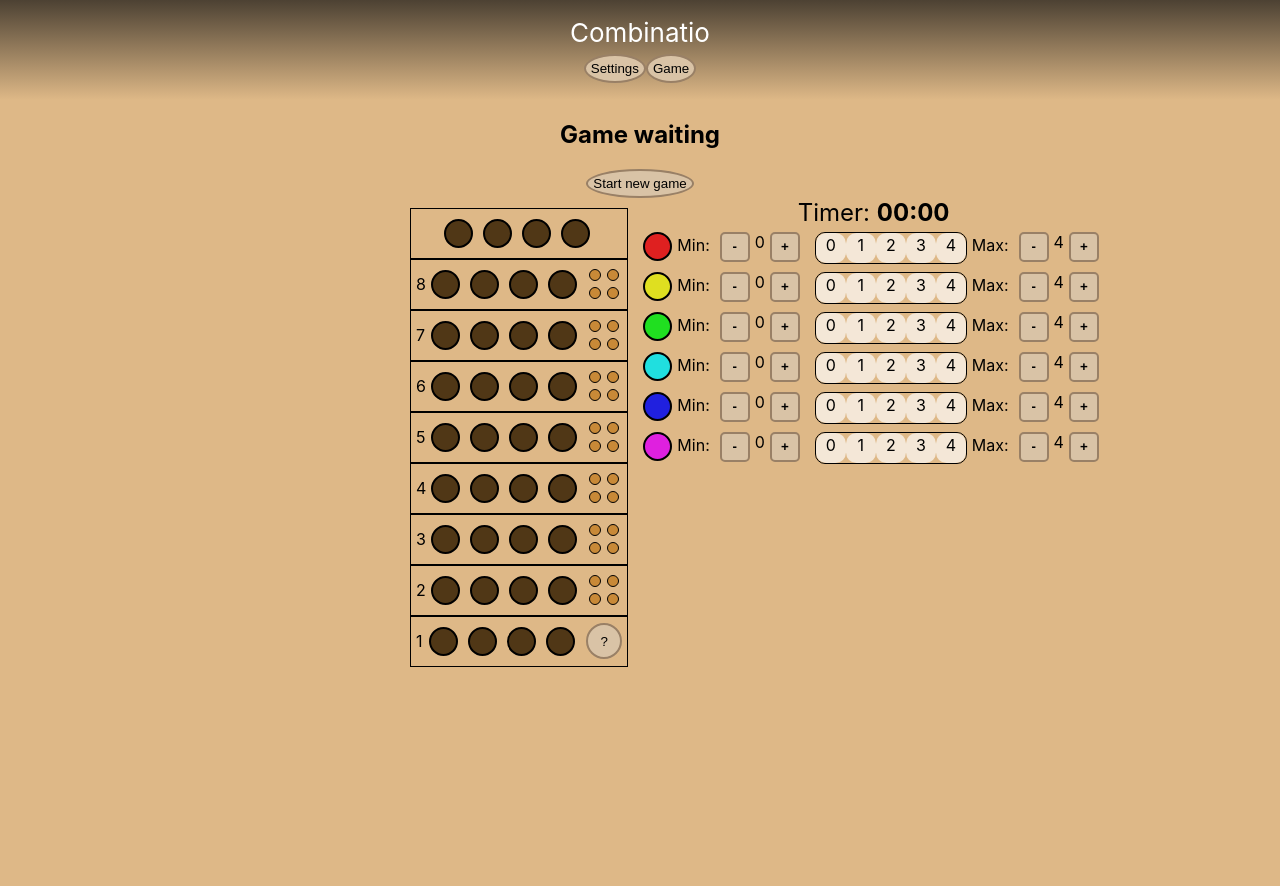
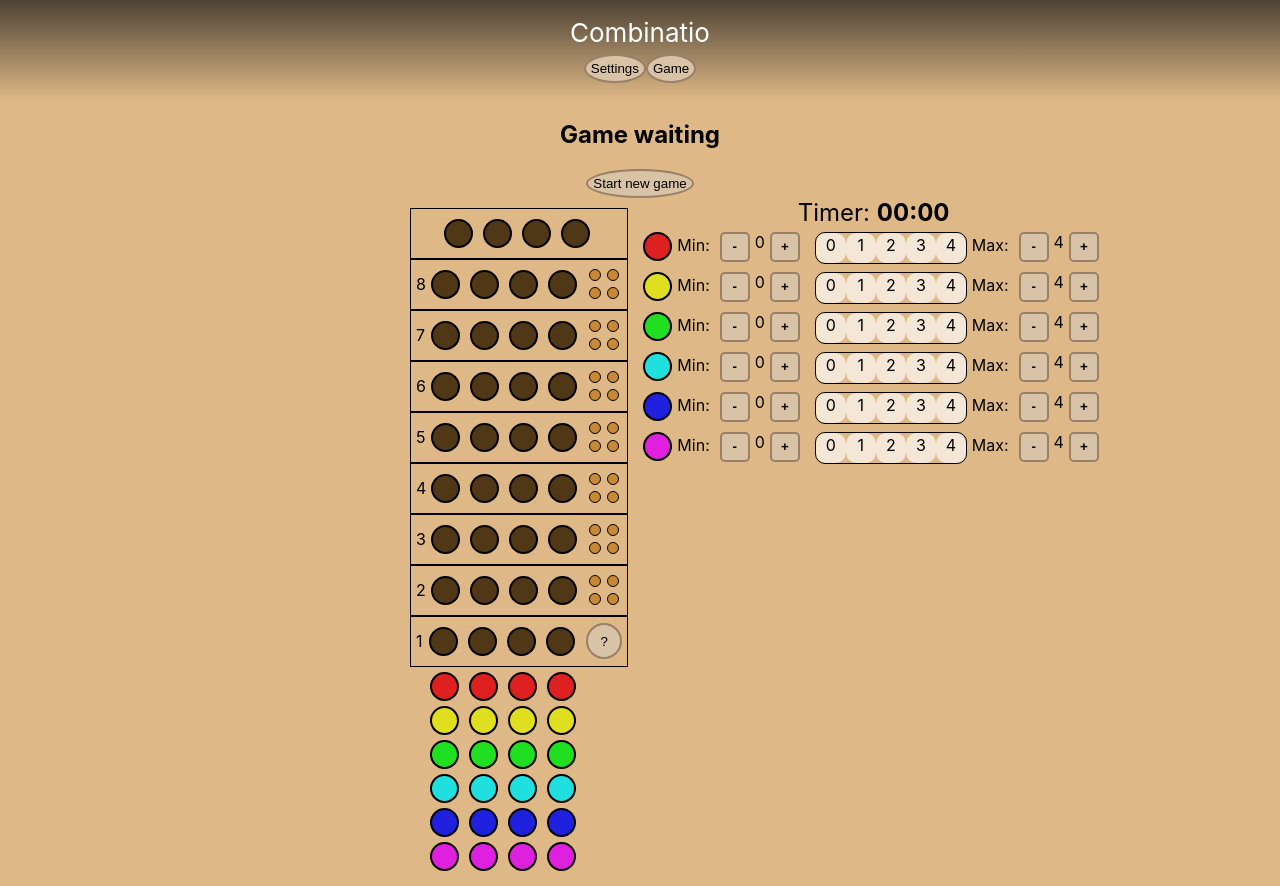
Before and after one commit to Radivis/combinatio, a React (Create React App) app: page / in a window 1280 px wide. Before the commit the page ends 800 px from the top, so only its background shows below. Built offline with nearby package versions, Linux system fonts and the light colour scheme.

Commit message:
Added SlotHints

```diff
--- a/src/components/ColorBuckets/ColorBuckets.tsx
+++ b/src/components/ColorBuckets/ColorBuckets.tsx
@@ -29,7 +29,7 @@ const ColorBuckets = (props: colorBucketsProps) => {
                         saturation: color.saturation,
                         lightness: color.lightness
                     }}>
-                        <ColorPin key={color.hue} color={color}/>
+                        <ColorPin key={color.hue} color={color} isOpacityToogleActive={true}/>
                     </Drag>
                     {areColorAmountHintsActive ? <MinMaxControl
                         key={color.hue + 720}
--- a/src/components/ColorPin/ColorPin.css
+++ b/src/components/ColorPin/ColorPin.css
@@ -7,3 +7,7 @@
     border-style: solid;
     margin: 5px;
 }
+
+.opaque {
+    opacity: 0.15;
+}
--- a/src/components/ColorPin/ColorPin.tsx
+++ b/src/components/ColorPin/ColorPin.tsx
@@ -1,14 +1,28 @@
+import { useState } from "react";
+
 import Color from "../../util/Color";
 
 import './ColorPin.css';
 
 interface ColorPinProps {
     color: Color;
+    isOpacityToogleActive?: boolean
 }
 
 const ColorPin = (props: ColorPinProps) => {
-    const { color } = props;
-    return <div className='colorPin' style={{backgroundColor: color.hsl}}></div>;
+    const { color, isOpacityToogleActive } = props;
+
+    const [isOpaque, setIsOpaque] = useState<boolean>(false);
+
+    const className=`colorPin ${isOpaque ? 'opaque' : ''}`.trim();
+
+    const onClick = (ev: any) => {
+        if (isOpacityToogleActive) {
+            setIsOpaque((prevIsOpaque) => !prevIsOpaque);
+        }
+    }
+
+    return <div className={className} style={{backgroundColor: color.hsl}} onClick={onClick}></div>;
 };
 
 export default ColorPin;
--- a/src/components/Game/Game.tsx
+++ b/src/components/Game/Game.tsx
@@ -6,6 +6,7 @@ import SolutionRow from "../SolutionRow/SolutionRow";
 import Color from "../../util/Color";
 import Colors from "../../util/Colors";
 import ColorBuckets from "../ColorBuckets/ColorBuckets";
+import SlotHints from "../SlotHints/SlotHints";
 import Timer from "../Timer/Timer";
 import { range } from "../../util/range";
 
@@ -99,6 +100,7 @@ const Game = (props: gameProps) => {
                     shouldClearBoard = {shouldClearBoard}
                     setShouldClearBoard = {setShouldClearBoard}
                 />)}
+                <SlotHints baseColorsDataString={baseColorsDataString} />
             </div>
             <div className="side-panel">
                 <div>
--- /dev/null
+++ b/src/components/SlotHints/SlotHintColumn.tsx
@@ -0,0 +1,28 @@
+import { colorsDataString } from '../../interfaces/types';
+import Colors from '../../util/Colors';
+import Color from '../../util/Color';
+import ColorPin from '../ColorPin/ColorPin';
+
+import './SlotHintColumn.css';
+
+interface slotHintColumnProps {
+    baseColorsDataString: colorsDataString
+}
+
+const SlotHintColumn = (props: slotHintColumnProps) => {
+    const { baseColorsDataString } = props;
+
+    const baseColors = Colors.deserialize(baseColorsDataString);
+
+    return (
+        <div className='slot-hint-column'>
+            {baseColors.map((color: Color) => {
+                return (
+                    <ColorPin key={color.hue} color={color} isOpacityToogleActive={true}/>
+                );
+            })}
+        </div>
+    );
+};
+
+export default SlotHintColumn;
--- /dev/null
+++ b/src/components/SlotHints/SlotHints.css
@@ -0,0 +1,6 @@
+.slot-hints-container {
+    display: flex;
+    flex-direction: row;
+    flex-wrap: nowrap;
+    padding-left: 15px;
+}
--- /dev/null
+++ b/src/components/SlotHints/SlotHints.tsx
@@ -0,0 +1,29 @@
+import { colorsDataString } from '../../interfaces/types';
+import Colors from '../../util/Colors';
+import { range } from '../../util/range';
+import { numPinsPerRow } from '../../constants';
+import SlotHintColumn from './SlotHintColumn';
+
+import './SlotHints.css';
+
+interface slotHintsProps {
+    baseColorsDataString: colorsDataString
+}
+
+const SlotHints = (props: slotHintsProps) => {
+    const { baseColorsDataString } = props;
+
+    const baseColors = Colors.deserialize(baseColorsDataString);
+
+    const columnArray = range(numPinsPerRow);
+
+    return (
+        <div className='slot-hints-container'>
+            {columnArray.map(columnIndex => {
+                return <SlotHintColumn key={columnIndex} baseColorsDataString={baseColorsDataString}/>
+            })}
+        </div>
+    );
+}
+
+export default SlotHints;
```
Also changed, not shown: src/components/SlotHints/SlotHintColumn.css (added).
